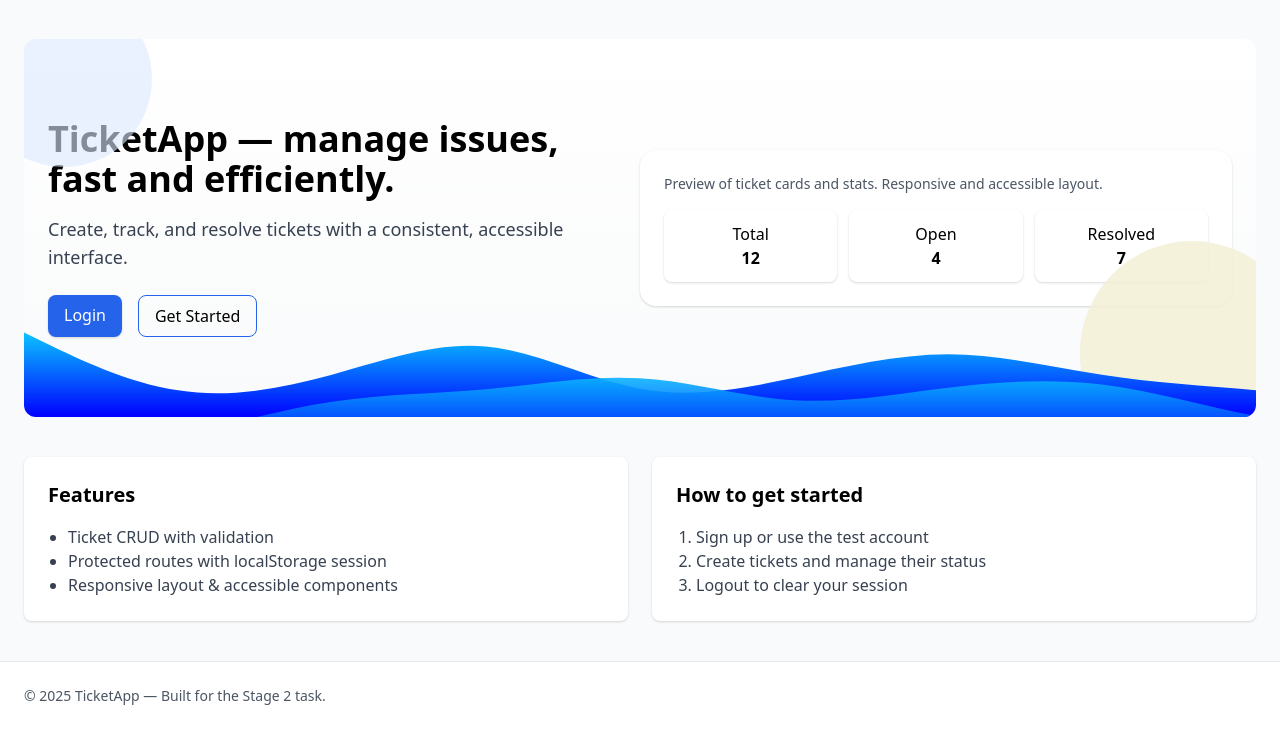
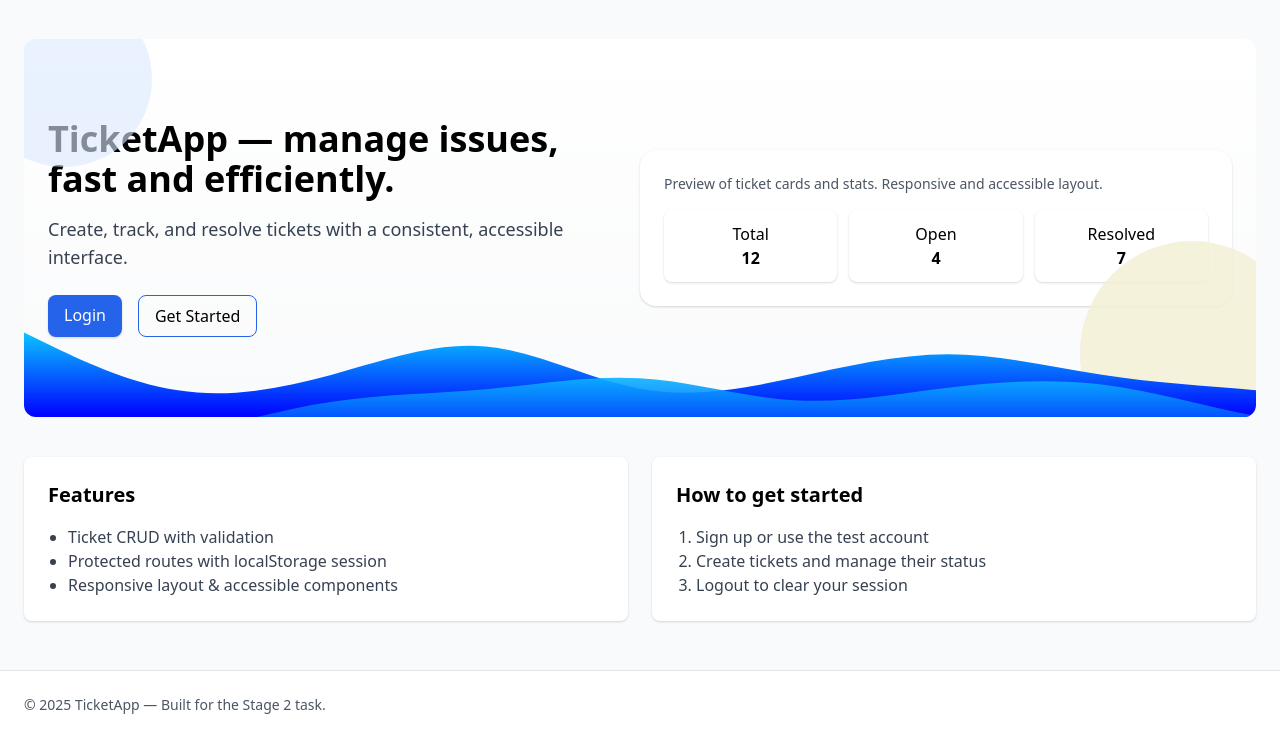
Before and after one commit to HenryNwankwo/Ticket-App, a PHP site: page / in a window 1280 px wide. Shown: the part 61-800 px from the top of the page. Run offline with PHP 8.4, Linux system fonts and the light colour scheme.

Commit message:
Adjusted the twig footer

```diff
--- a/ticketapp-twig/templates/layout.twig
+++ b/ticketapp-twig/templates/layout.twig
@@ -6,8 +6,8 @@
   <title>TicketApp</title>
   <link rel="stylesheet" href="/css/styles.css">
 </head>
-<body>
-  <div id="app">
+<body class="flex flex-col min-h-screen">
+  <div id="app" class="flex flex-col flex-1">
     <header class="bg-white shadow">
       <div class="container-centered px-6 py-4 flex items-center justify-between">
         <a href="/" class="font-bold text-xl">TicketApp</a>
@@ -23,14 +23,16 @@
       </div>
     </header>
 
-    <main class="flex-1 bg-gray-50">
+    <main class="flex-grow bg-gray-50">
       <div class="container-centered px-6 py-10">
         {% block content %}{% endblock %}
       </div>
     </main>
 
     <footer class="bg-white border-t">
-      <div class="container-centered px-6 py-6 text-sm text-gray-600">© {{ "now"|date("Y") }} TicketApp — Built for the Stage 2 task.</div>
+      <div class="container-centered px-6 py-6 text-sm text-gray-600">
+        © {{ "now"|date("Y") }} TicketApp — Built for the Stage 2 task.
+      </div>
     </footer>
   </div>
   <script type="module" src="/js/app.js"></script>
```
Lines whose indentation alone changed are shown as unchanged.
